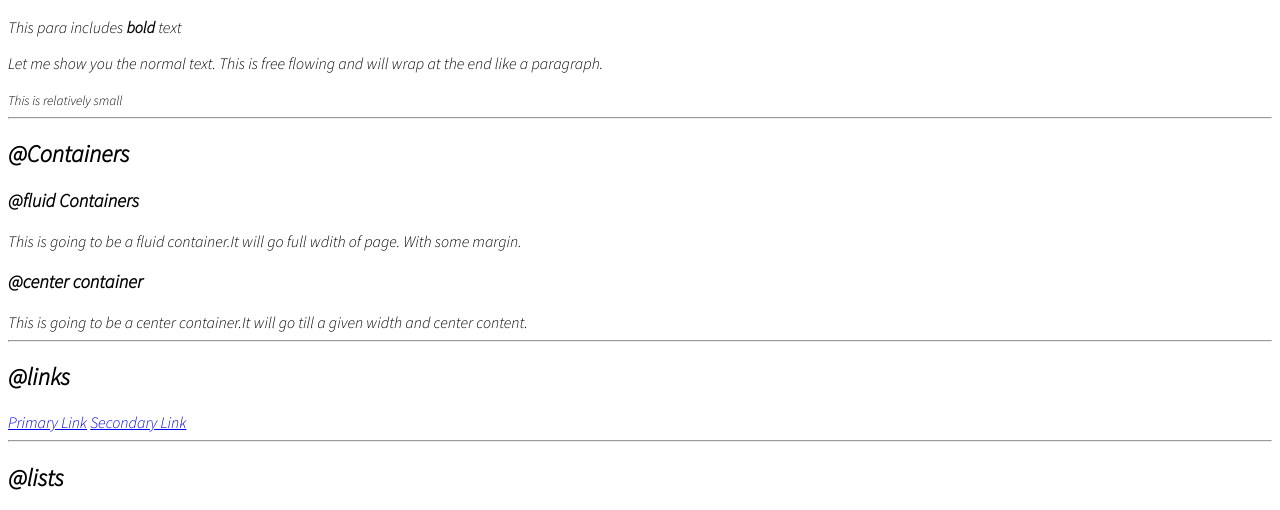
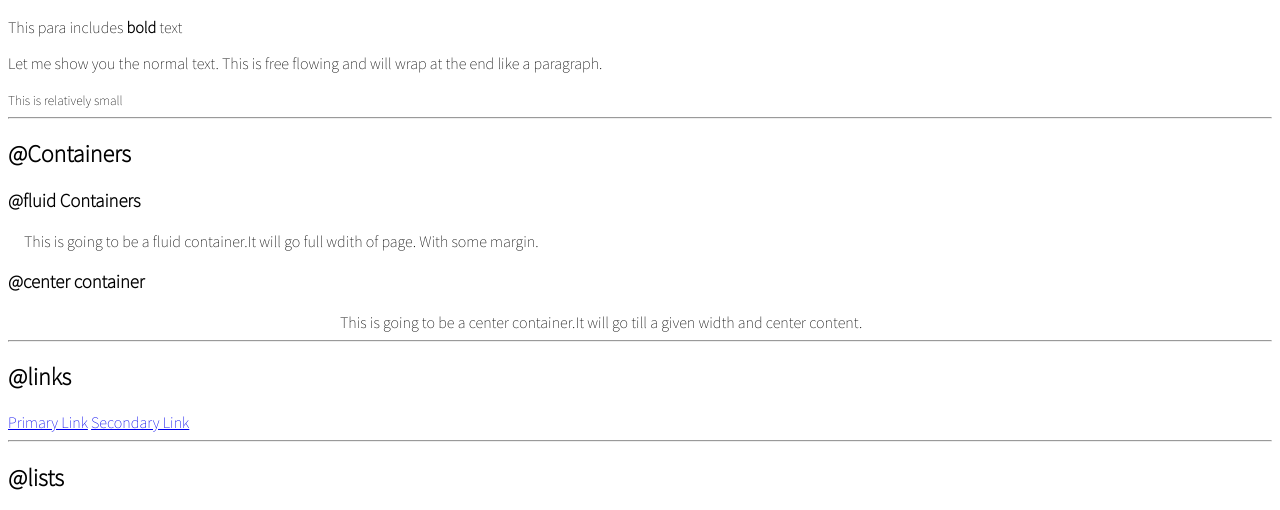
Before and after one commit to Varaprasad-Reddy-144/course-lesson3, a plain HTML site: page index.html in a window 1280 px wide. Shown: the part 289-799 px from the top of the page. Drawn offline with Linux system fonts and the light colour scheme.

Commit message:
container added

```diff
--- a/index.html
+++ b/index.html
@@ -27,10 +27,10 @@
 
     <h2>@Containers</h2>
     <h3>@fluid Containers</h3>
-    <div>This is going to be a fluid container.It will go full wdith of page. With some margin.</div>
+    <div class="container">This is going to be a fluid container.It will go full wdith of page. With some margin.</div>
 
     <h3>@center container</h3>
-    <div>This is going to be a center container.It will go till a given width and center content.</div>
+    <div class="container container-center">This is going to be a center container.It will go till a given width and center content.</div>
     <hr>
 
 
--- a/styles.css
+++ b/styles.css
@@ -1,5 +1,15 @@
-@import url('https://fonts.googleapis.com/css2?family=Source+Sans+Pro:ital,wght@1,300&display=swap');
+@import url('https://fonts.googleapis.com/css2?family=Source+Sans+Pro:ital,wght@0,200;1,300&display=swap');
 
 body {
     font-family: 'Source Sans Pro', sans-serif;
 }
+
+.container {
+    padding-left: 1rem;
+    padding-right: 1rem;
+}
+
+.container-center {
+    max-width: 600px;
+    margin: auto;
+}
```
